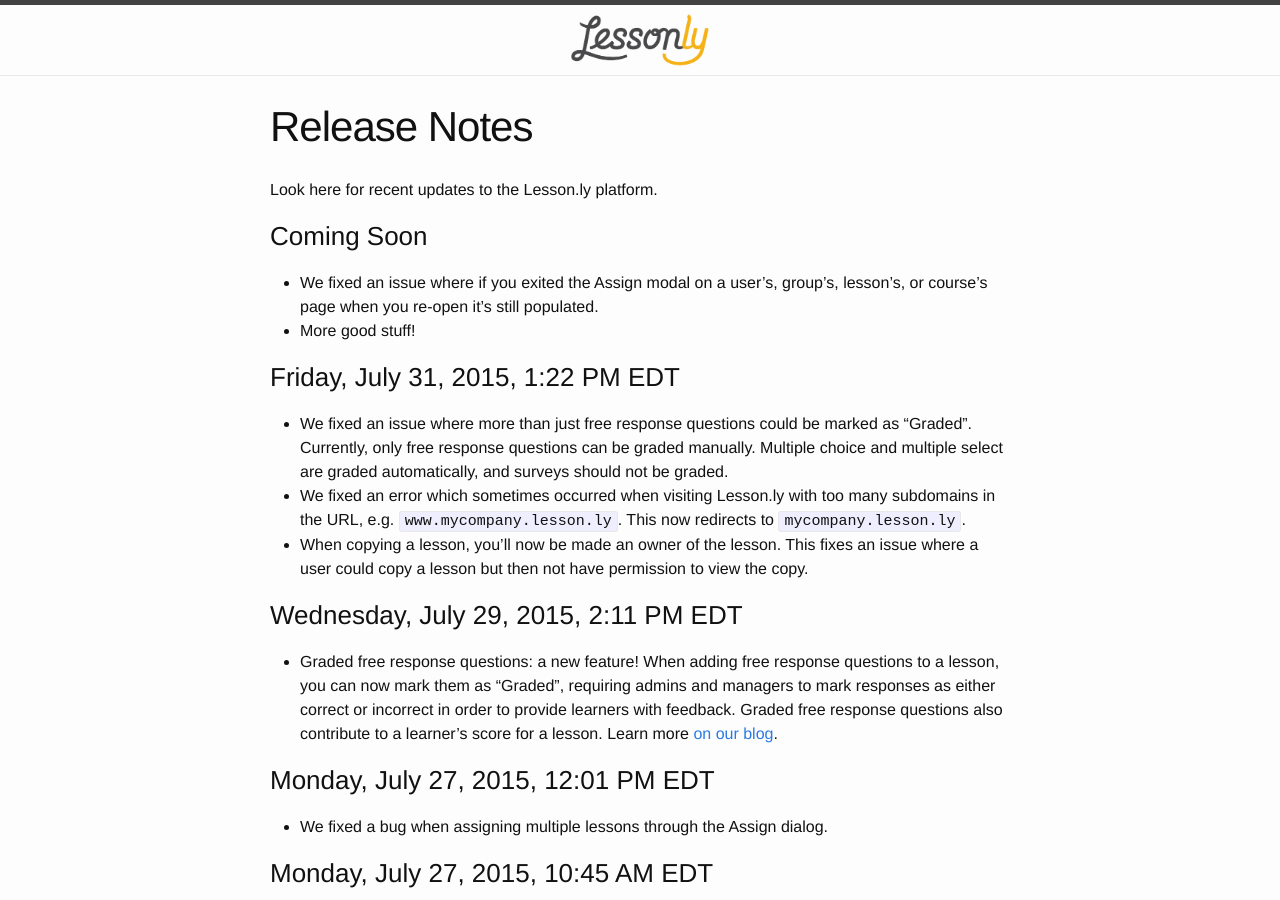
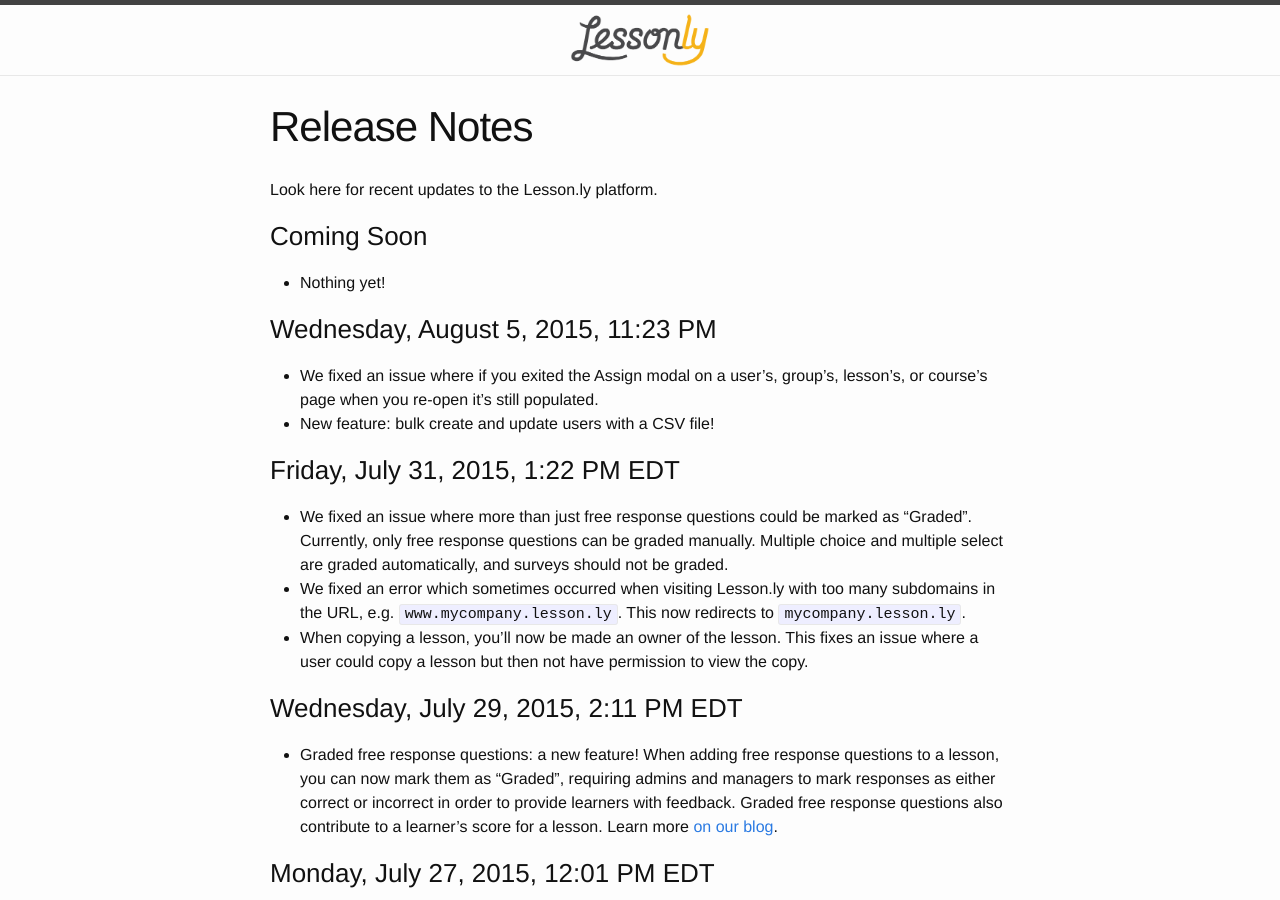
Before and after one commit to isabella232/lessonly.github.io, a Jekyll site: the page built from release-notes.md, in a window 1280 px wide and 900 px high. Built offline with Jekyll 4.4.1, drawn with Linux system fonts in a browser that asks for light colours.

Commit message:
New release

```diff
--- a/release-notes.md
+++ b/release-notes.md
@@ -8,8 +8,12 @@
 
 ### Coming Soon
 
+- Nothing yet!
+
+### Wednesday, August 5, 2015, 11:23 PM
+
 - We fixed an issue where if you exited the Assign modal on a user's, group's, lesson's, or course's page when you re-open it's still populated.
-- More good stuff!
+- New feature: bulk create and update users with a CSV file!
 
 ### Friday, July 31, 2015, 1:22 PM EDT
 
```
